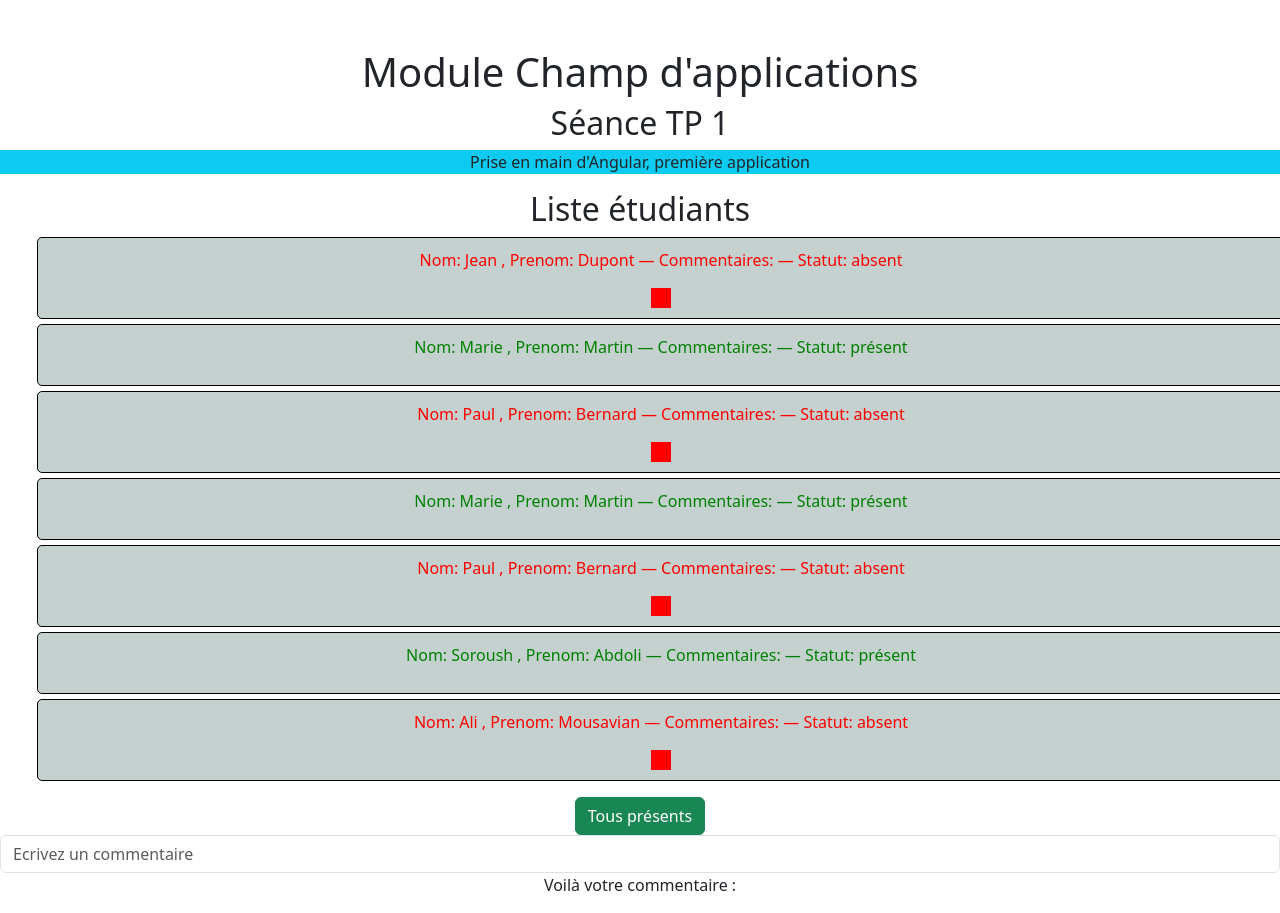
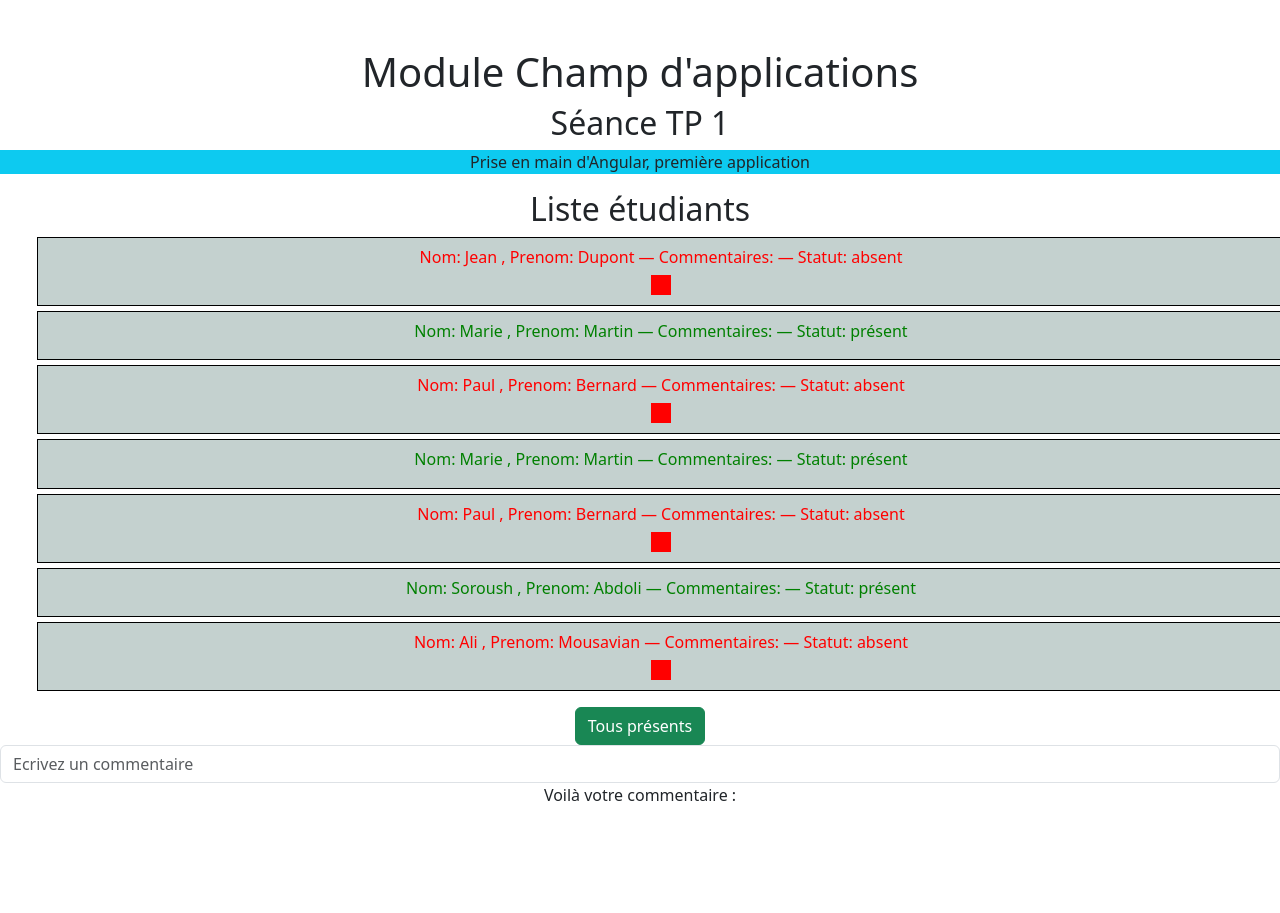
Before and after one commit to SiamakSm/Tp1Angular, an Angular app: page / in a window 1280 px wide. After the commit the page ends 823 px from the top, so only its background shows below. Built offline with nearby package versions, Linux system fonts and the light colour scheme.

Commit message:
3.3 - ngClass list-group

```diff
--- a/src/app/etudiant/etudiant.component.html
+++ b/src/app/etudiant/etudiant.component.html
@@ -1,4 +1,9 @@
-<li class="card card-small">
-  <p [ngStyle]="{'color': getColorEtu()}"> Nom: {{ retNomEtu() }} , Prenom: {{ retPrenomEtu() }} — Commentaires: {{commentaireSeance }} — Statut: {{ statutEtu }}</p>
+<li class="card card-small" [ngClass]="{
+  'list-group-item': true,
+  'list-group-item-success': statutEtu == 'présent',
+  'list-group-item-danger': statutEtu =='absent'}">
+  <div></div>
+  <h6 [ngStyle]="{'color': getColorEtu()}"> Nom: {{ retNomEtu() }} , Prenom: {{ retPrenomEtu() }} — Commentaires:
+    {{commentaireSeance }} — Statut: {{ statutEtu }}</h6>
   <div *ngIf="statutEtu=='absent'" style="width:20px; height:20px; background-color: red;"></div>
 </li>
--- a/src/app/etudiant/etudiant.component.ts
+++ b/src/app/etudiant/etudiant.component.ts
@@ -1,9 +1,9 @@
 import { Component, Input } from '@angular/core';
-import { NgIf, NgStyle } from '@angular/common';
+import { NgIf, NgStyle, NgClass } from '@angular/common';
 
 @Component({
   selector: 'app-etudiant',
-  imports: [NgIf, NgStyle],
+  imports: [NgIf, NgStyle, NgClass],
   templateUrl: './etudiant.component.html',
   styleUrl: './etudiant.component.css'
 })
```
